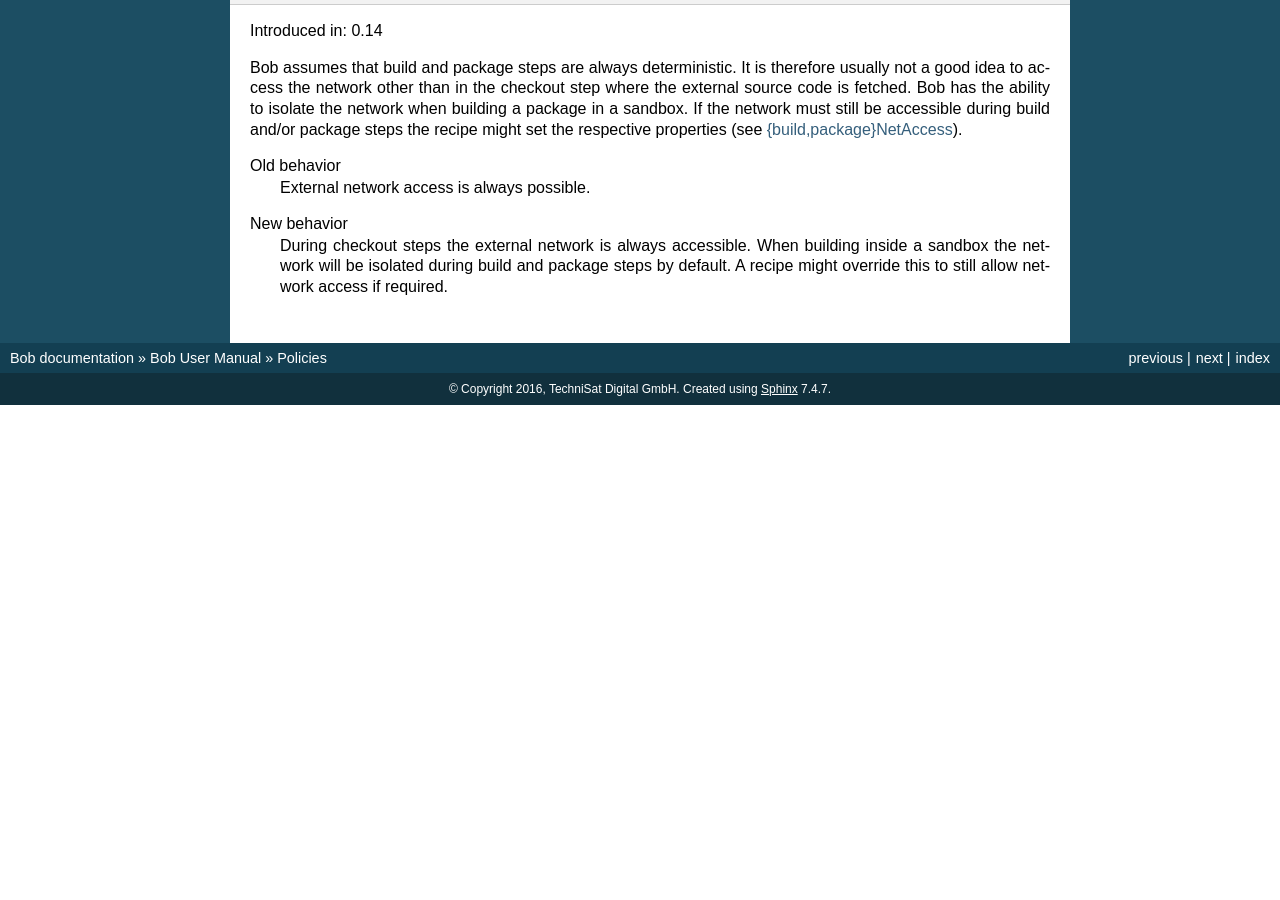
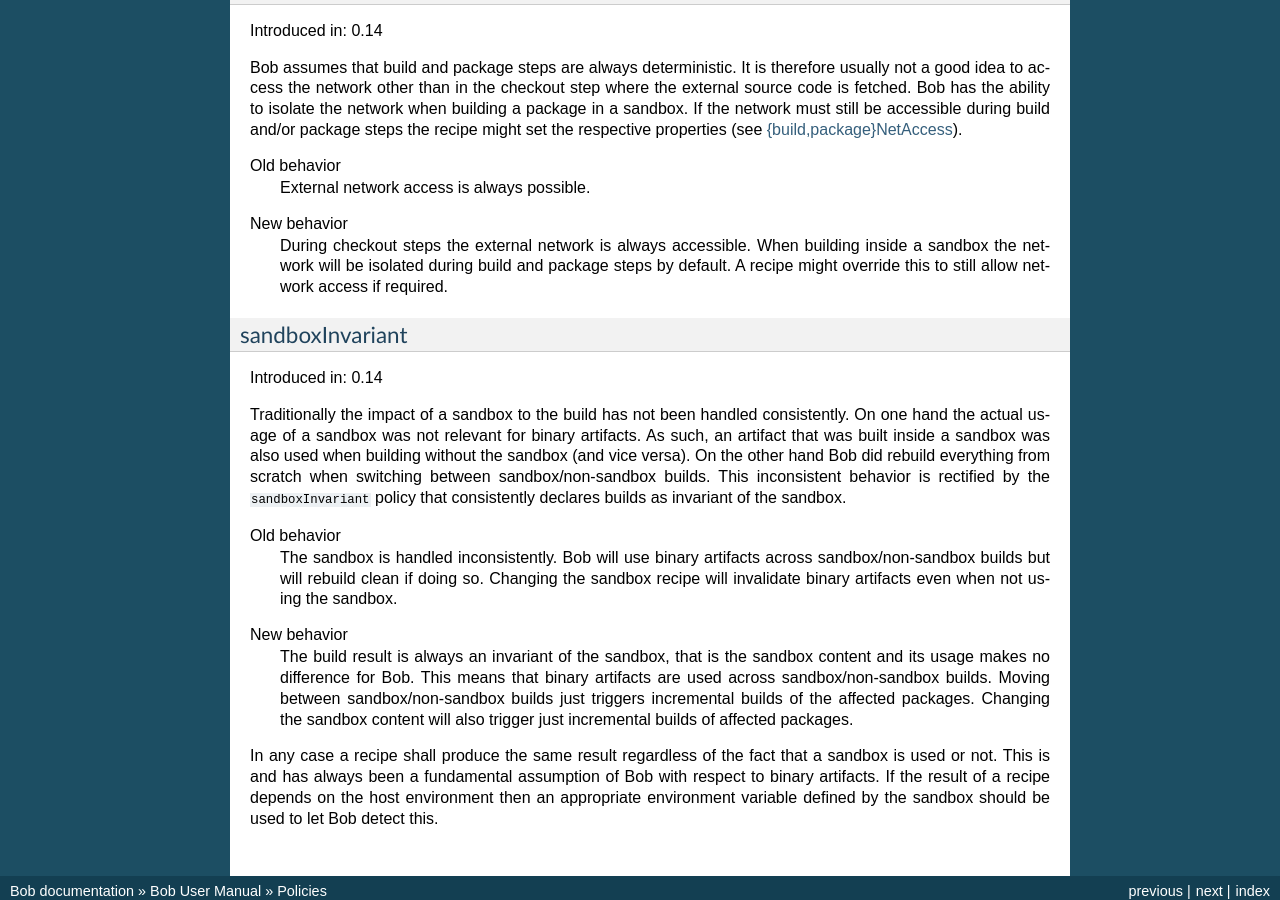
Before and after one commit to BobBuildTool/bob, a Sphinx documentation site: the page built from doc/manual/policies.rst, in a window 1280 px wide and 900 px high, scrolled down 3527 px. Built offline with Sphinx 7.4.7, drawn with Linux system fonts in a browser that asks for light colours; formulas are drawn with MathJax 3; the version number could not be read and is left out; before the commit the page ends 3932 px from its top, so only the background shows below that.

Commit message:
doc: document sandboxInvariant policy

```diff
--- a/doc/manual/configuration.rst
+++ b/doc/manual/configuration.rst
@@ -987,6 +987,11 @@
 that should hold a list of paths. This will completely replace ``$PATH`` of
 the host for consuming recipes.
 
+.. attention::
+    The build result is considered to be an invariant of such a sandbox (see
+    :ref:`policies-sandboxInvariant` policy). This implies that recipes shall
+    produce the same result whether the sandbox is used or not.
+
 Optionally there can be a ``mount`` keyword. With ``mount`` it is possible to
 specify additional paths of the host that are mounted read only in the sandbox.
 The paths are specified as a list of either strings or lists of two or three
--- a/doc/manual/policies.rst
+++ b/doc/manual/policies.rst
@@ -264,3 +264,38 @@
     building inside a sandbox the network will be isolated during build and
     package steps by default. A recipe might override this to still allow
     network access if required.
+
+.. _policies-sandboxInvariant:
+
+sandboxInvariant
+~~~~~~~~~~~~~~~~
+
+Introduced in: 0.14
+
+Traditionally the impact of a sandbox to the build has not been handled
+consistently. On one hand the actual usage of a sandbox was not relevant for
+binary artifacts. As such, an artifact that was built inside a sandbox was also
+used when building without the sandbox (and vice versa). On the other hand Bob
+did rebuild everything from scratch when switching between sandbox/non-sandbox
+builds. This inconsistent behavior is rectified by the ``sandboxInvariant``
+policy that consistently declares builds as invariant of the sandbox.
+
+Old behavior
+    The sandbox is handled inconsistently. Bob will use binary artifacts across
+    sandbox/non-sandbox builds but will rebuild clean if doing so. Changing the
+    sandbox recipe will invalidate binary artifacts even when not using the
+    sandbox.
+
+New behavior
+    The build result is always an invariant of the sandbox, that is the sandbox
+    content and its usage makes no difference for Bob. This means that binary
+    artifacts are used across sandbox/non-sandbox builds. Moving between
+    sandbox/non-sandbox builds just triggers incremental builds of the affected
+    packages. Changing the sandbox content will also trigger just incremental
+    builds of affected packages.
+
+In any case a recipe shall produce the same result regardless of the fact that
+a sandbox is used or not. This is and has always been a fundamental assumption
+of Bob with respect to binary artifacts. If the result of a recipe depends on
+the host environment then an appropriate environment variable defined by the
+sandbox should be used to let Bob detect this.
```
